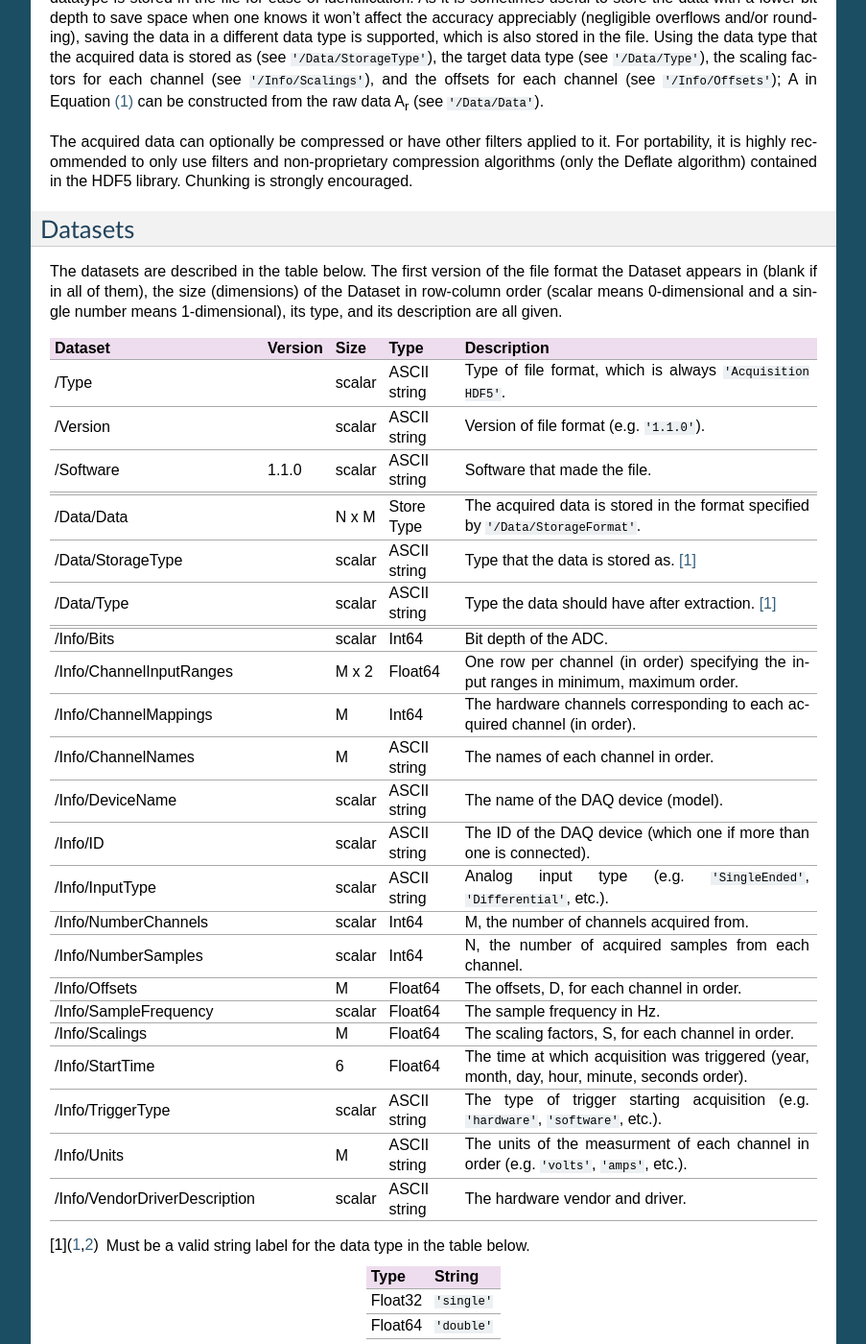
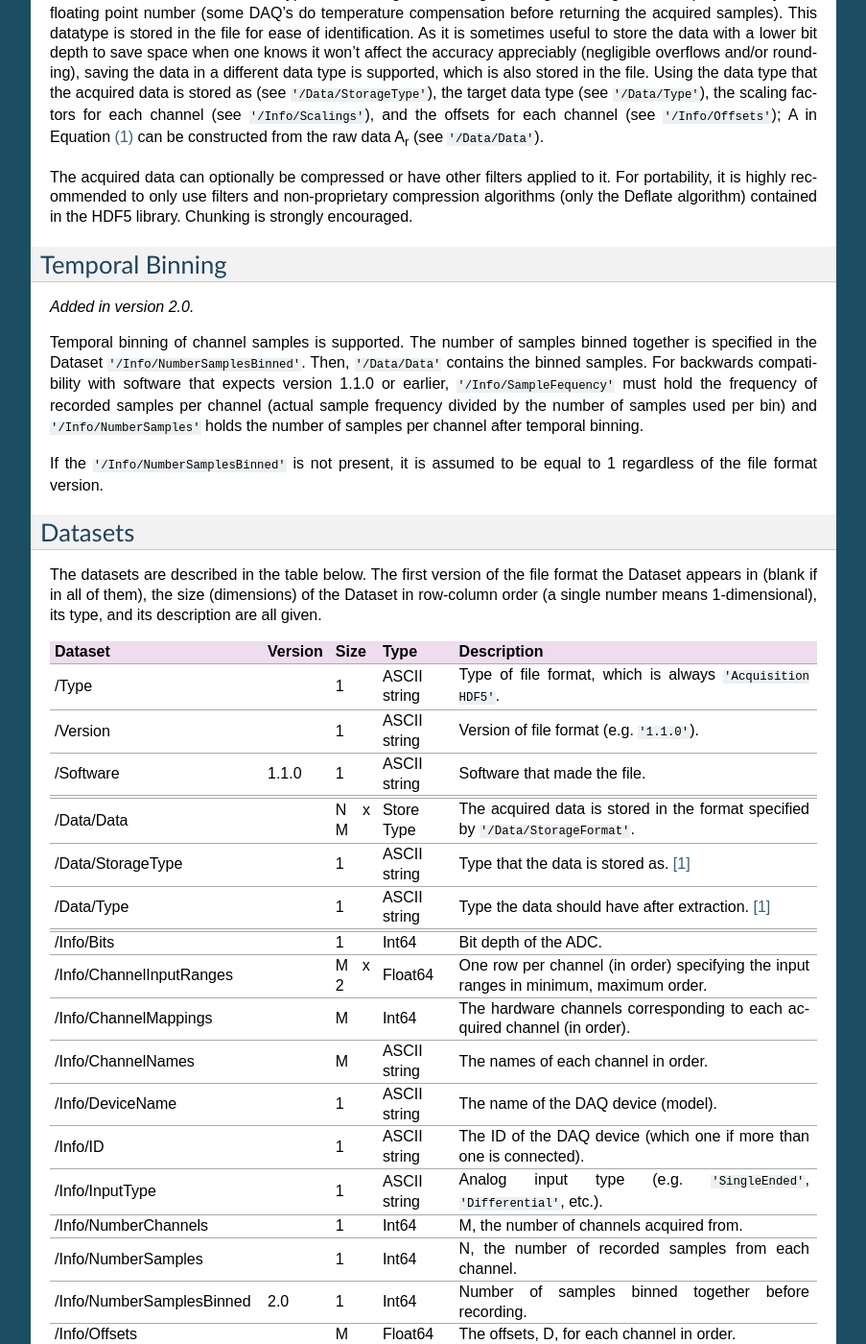
Before and after one commit to frejanordsiek/matlab-Acquisition_HDF5, a Sphinx documentation site: the page built from docs/source/file_format.rst, in a window 1280 px wide and 1400 px high, scrolled down 1134 px. Shown: the whole window at 96% size, without its empty margins (198-1101 px from the left). Built offline with Sphinx 7.4.7, drawn with Linux system fonts in a browser that asks for light colours; some of the changed text lies outside the part shown.

Commit message:
Added support for the file format version 2.0, which added temporal binning of values.

```diff
--- a/docs/source/file_format.rst
+++ b/docs/source/file_format.rst
@@ -56,7 +56,9 @@ File Versions
              * Only storing a single trigger of the DAQ per file is
                supported
 
-1.1.0. Added the ``'/Software'`` field.
+1.1.0. Added the ``'/Software'`` Dataset.
+
+2.0. Added temporal binning of samples (see Section :ref:`binning`).
 
 
 Storage And Extraction
@@ -101,64 +103,86 @@ algorithm) contained in the HDF5 library. Chunking is strongly
 encouraged.
 
 
+.. _binning:
+
+Temporal Binning
+================
+
+.. versionadded:: 2.0
+
+Temporal binning of channel samples is supported. The number of samples
+binned together is specified in the Dataset
+``'/Info/NumberSamplesBinned'``. Then, ``'/Data/Data'`` contains the
+binned samples. For backwards compatibility with software that expects
+version 1.1.0 or earlier, ``'/Info/SampleFequency'`` must hold the
+frequency of recorded samples per channel (actual sample frequency
+divided by the number of samples used per bin) and
+``'/Info/NumberSamples'`` holds the number of samples per channel after
+temporal binning.
+
+If the ``'/Info/NumberSamplesBinned'`` is not present, it is assumed to
+be equal to 1 regardless of the file format version.
+
+
 Datasets
 ========
 
 The datasets are described in the table below. The first version of the
 file format the Dataset appears in (blank if in all of them), the size
-(dimensions) of the Dataset in row-column order (scalar means
-0-dimensional and a single number means 1-dimensional), its type, and
-its description are all given.
+(dimensions) of the Dataset in row-column order (a single number means
+1-dimensional), its type, and its description are all given.
 
-+-------------------------------+---------+--------+--------------+----------------------------------------------------------------------------------------------+
-| Dataset                       | Version | Size   | Type         | Description                                                                                  |
-+===============================+=========+========+==============+==============================================================================================+
-| /Type                         |         | scalar | ASCII string | Type of file format, which is always ``'Acquisition HDF5'``.                                 |
-+-------------------------------+---------+--------+--------------+----------------------------------------------------------------------------------------------+
-| /Version                      |         | scalar | ASCII string | Version of file format (e.g. ``'1.1.0'``).                                                   |
-+-------------------------------+---------+--------+--------------+----------------------------------------------------------------------------------------------+
-| /Software                     | 1.1.0   | scalar | ASCII string | Software that made the file.                                                                 |
-+-------------------------------+---------+--------+--------------+----------------------------------------------------------------------------------------------+
-+-------------------------------+---------+--------+--------------+----------------------------------------------------------------------------------------------+
-| /Data/Data                    |         | N x M  | Store Type   | The acquired data is stored in the format specified by ``'/Data/StorageFormat'``.            |
-+-------------------------------+---------+--------+--------------+----------------------------------------------------------------------------------------------+
-| /Data/StorageType             |         | scalar | ASCII string | Type that the data is stored as. [1]_                                                        |
-+-------------------------------+---------+--------+--------------+----------------------------------------------------------------------------------------------+
-| /Data/Type                    |         | scalar | ASCII string | Type the data should have after extraction. [1]_                                             |
-+-------------------------------+---------+--------+--------------+----------------------------------------------------------------------------------------------+
-+-------------------------------+---------+--------+--------------+----------------------------------------------------------------------------------------------+
-| /Info/Bits                    |         | scalar | Int64        | Bit depth of the ADC.                                                                        |
-+-------------------------------+---------+--------+--------------+----------------------------------------------------------------------------------------------+
-| /Info/ChannelInputRanges      |         | M x 2  | Float64      | One row per channel (in order) specifying the input ranges in minimum, maximum order.        |
-+-------------------------------+---------+--------+--------------+----------------------------------------------------------------------------------------------+
-| /Info/ChannelMappings         |         | M      | Int64        | The hardware channels corresponding to each acquired channel (in order).                     |
-+-------------------------------+---------+--------+--------------+----------------------------------------------------------------------------------------------+
-| /Info/ChannelNames            |         | M      | ASCII string | The names of each channel in order.                                                          |
-+-------------------------------+---------+--------+--------------+----------------------------------------------------------------------------------------------+
-| /Info/DeviceName              |         | scalar | ASCII string | The name of the DAQ device (model).                                                          |
-+-------------------------------+---------+--------+--------------+----------------------------------------------------------------------------------------------+
-| /Info/ID                      |         | scalar | ASCII string | The ID of the DAQ device (which one if more than one is connected).                          |
-+-------------------------------+---------+--------+--------------+----------------------------------------------------------------------------------------------+
-| /Info/InputType               |         | scalar | ASCII string | Analog input type (e.g. ``'SingleEnded'``, ``'Differential'``, etc.).                        |
-+-------------------------------+---------+--------+--------------+----------------------------------------------------------------------------------------------+
-| /Info/NumberChannels          |         | scalar | Int64        | M, the number of channels acquired from.                                                     |
-+-------------------------------+---------+--------+--------------+----------------------------------------------------------------------------------------------+
-| /Info/NumberSamples           |         | scalar | Int64        | N, the number of acquired samples from each channel.                                         |
-+-------------------------------+---------+--------+--------------+----------------------------------------------------------------------------------------------+
-| /Info/Offsets                 |         | M      | Float64      | The offsets, |D|, for each channel in order.                                                 |
-+-------------------------------+---------+--------+--------------+----------------------------------------------------------------------------------------------+
-| /Info/SampleFrequency         |         | scalar | Float64      | The sample frequency in Hz.                                                                  |
-+-------------------------------+---------+--------+--------------+----------------------------------------------------------------------------------------------+
-| /Info/Scalings                |         | M      | Float64      | The scaling factors, |S|, for each channel in order.                                         |
-+-------------------------------+---------+--------+--------------+----------------------------------------------------------------------------------------------+
-| /Info/StartTime               |         | 6      | Float64      | The time at which acquisition was triggered (year, month, day, hour, minute, seconds order). |
-+-------------------------------+---------+--------+--------------+----------------------------------------------------------------------------------------------+
-| /Info/TriggerType             |         | scalar | ASCII string | The type of trigger starting acquisition (e.g. ``'hardware'``, ``'software'``, etc.).        |
-+-------------------------------+---------+--------+--------------+----------------------------------------------------------------------------------------------+
-| /Info/Units                   |         | M      | ASCII string | The units of the measurment of each channel in order (e.g. ``'volts'``, ``'amps'``, etc.).   |
-+-------------------------------+---------+--------+--------------+----------------------------------------------------------------------------------------------+
-| /Info/VendorDriverDescription |         | scalar | ASCII string | The hardware vendor and driver.                                                              |
-+-------------------------------+---------+--------+--------------+----------------------------------------------------------------------------------------------+
++-------------------------------+---------+-------+--------------+----------------------------------------------------------------------------------------------+
+| Dataset                       | Version | Size  | Type         | Description                                                                                  |
++===============================+=========+=======+==============+==============================================================================================+
+| /Type                         |         | 1     | ASCII string | Type of file format, which is always ``'Acquisition HDF5'``.                                 |
++-------------------------------+---------+-------+--------------+----------------------------------------------------------------------------------------------+
+| /Version                      |         | 1     | ASCII string | Version of file format (e.g. ``'1.1.0'``).                                                   |
++-------------------------------+---------+-------+--------------+----------------------------------------------------------------------------------------------+
+| /Software                     | 1.1.0   | 1     | ASCII string | Software that made the file.                                                                 |
++-------------------------------+---------+-------+--------------+----------------------------------------------------------------------------------------------+
++-------------------------------+---------+-------+--------------+----------------------------------------------------------------------------------------------+
+| /Data/Data                    |         | N x M | Store Type   | The acquired data is stored in the format specified by ``'/Data/StorageFormat'``.            |
++-------------------------------+---------+-------+--------------+----------------------------------------------------------------------------------------------+
+| /Data/StorageType             |         | 1     | ASCII string | Type that the data is stored as. [1]_                                                        |
++-------------------------------+---------+-------+--------------+----------------------------------------------------------------------------------------------+
+| /Data/Type                    |         | 1     | ASCII string | Type the data should have after extraction. [1]_                                             |
++-------------------------------+---------+-------+--------------+----------------------------------------------------------------------------------------------+
++-------------------------------+---------+-------+--------------+----------------------------------------------------------------------------------------------+
+| /Info/Bits                    |         | 1     | Int64        | Bit depth of the ADC.                                                                        |
++-------------------------------+---------+-------+--------------+----------------------------------------------------------------------------------------------+
+| /Info/ChannelInputRanges      |         | M x 2 | Float64      | One row per channel (in order) specifying the input ranges in minimum, maximum order.        |
++-------------------------------+---------+-------+--------------+----------------------------------------------------------------------------------------------+
+| /Info/ChannelMappings         |         | M     | Int64        | The hardware channels corresponding to each acquired channel (in order).                     |
++-------------------------------+---------+-------+--------------+----------------------------------------------------------------------------------------------+
+| /Info/ChannelNames            |         | M     | ASCII string | The names of each channel in order.                                                          |
++-------------------------------+---------+-------+--------------+----------------------------------------------------------------------------------------------+
+| /Info/DeviceName              |         | 1     | ASCII string | The name of the DAQ device (model).                                                          |
++-------------------------------+---------+-------+--------------+----------------------------------------------------------------------------------------------+
+| /Info/ID                      |         | 1     | ASCII string | The ID of the DAQ device (which one if more than one is connected).                          |
++-------------------------------+---------+-------+--------------+----------------------------------------------------------------------------------------------+
+| /Info/InputType               |         | 1     | ASCII string | Analog input type (e.g. ``'SingleEnded'``, ``'Differential'``, etc.).                        |
++-------------------------------+---------+-------+--------------+----------------------------------------------------------------------------------------------+
+| /Info/NumberChannels          |         | 1     | Int64        | M, the number of channels acquired from.                                                     |
++-------------------------------+---------+-------+--------------+----------------------------------------------------------------------------------------------+
+| /Info/NumberSamples           |         | 1     | Int64        | N, the number of recorded samples from each channel.                                         |
++-------------------------------+---------+-------+--------------+----------------------------------------------------------------------------------------------+
+| /Info/NumberSamplesBinned     | 2.0     | 1     | Int64        | Number of samples binned together before recording.                                          |
++-------------------------------+---------+-------+--------------+----------------------------------------------------------------------------------------------+
+| /Info/Offsets                 |         | M     | Float64      | The offsets, |D|, for each channel in order.                                                 |
++-------------------------------+---------+-------+--------------+----------------------------------------------------------------------------------------------+
+| /Info/SampleFrequency         |         | 1     | Float64      | The frequency of recorded samples in Hz.                                                     |
++-------------------------------+---------+-------+--------------+----------------------------------------------------------------------------------------------+
+| /Info/Scalings                |         | M     | Float64      | The scaling factors, |S|, for each channel in order.                                         |
++-------------------------------+---------+-------+--------------+----------------------------------------------------------------------------------------------+
+| /Info/StartTime               |         | 6     | Float64      | The time at which acquisition was triggered (year, month, day, hour, minute, seconds order). |
++-------------------------------+---------+-------+--------------+----------------------------------------------------------------------------------------------+
+| /Info/TriggerType             |         | 1     | ASCII string | The type of trigger starting acquisition (e.g. ``'hardware'``, ``'software'``, etc.).        |
++-------------------------------+---------+-------+--------------+----------------------------------------------------------------------------------------------+
+| /Info/Units                   |         | M     | ASCII string | The units of the measurment of each channel in order (e.g. ``'volts'``, ``'amps'``, etc.).   |
++-------------------------------+---------+-------+--------------+----------------------------------------------------------------------------------------------+
+| /Info/VendorDriverDescription |         | 1     | ASCII string | The hardware vendor and driver.                                                              |
++-------------------------------+---------+-------+--------------+----------------------------------------------------------------------------------------------+
 
 .. [1] Must be a valid string label for the data type in the table
        below.
@@ -196,6 +220,7 @@ Dataset                        |matlab| equivalent
 /Info/InputType                ``daqinfo.ObjInfo.InputType``
 /Info/NumberChannels
 /Info/NumberSamples            ``daqinfo.ObjInfo.SamplesAcquired``
+/Info/NumberSamplesBinned
 /Info/Offsets                  ``daqinfo.ObjInfo.Channel(:).NativeOffset``
 /Info/SampleFrequency          ``daqinfo.ObjInfo.SampleRate``
 /Info/Scalings                 ``daqinfo.ObjInfo.Channel(:).NativeOffset``
```
Also changed, not shown: Acquisition_HDF5.py (+8 -2 lines).
